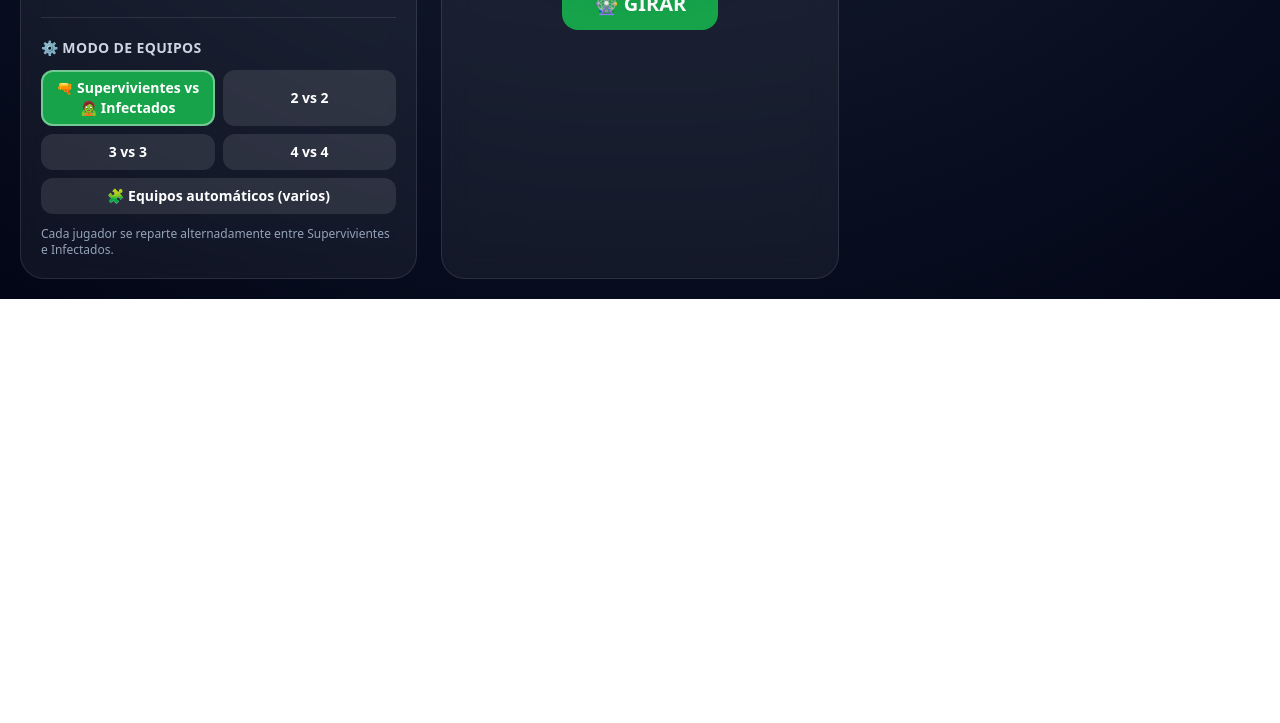
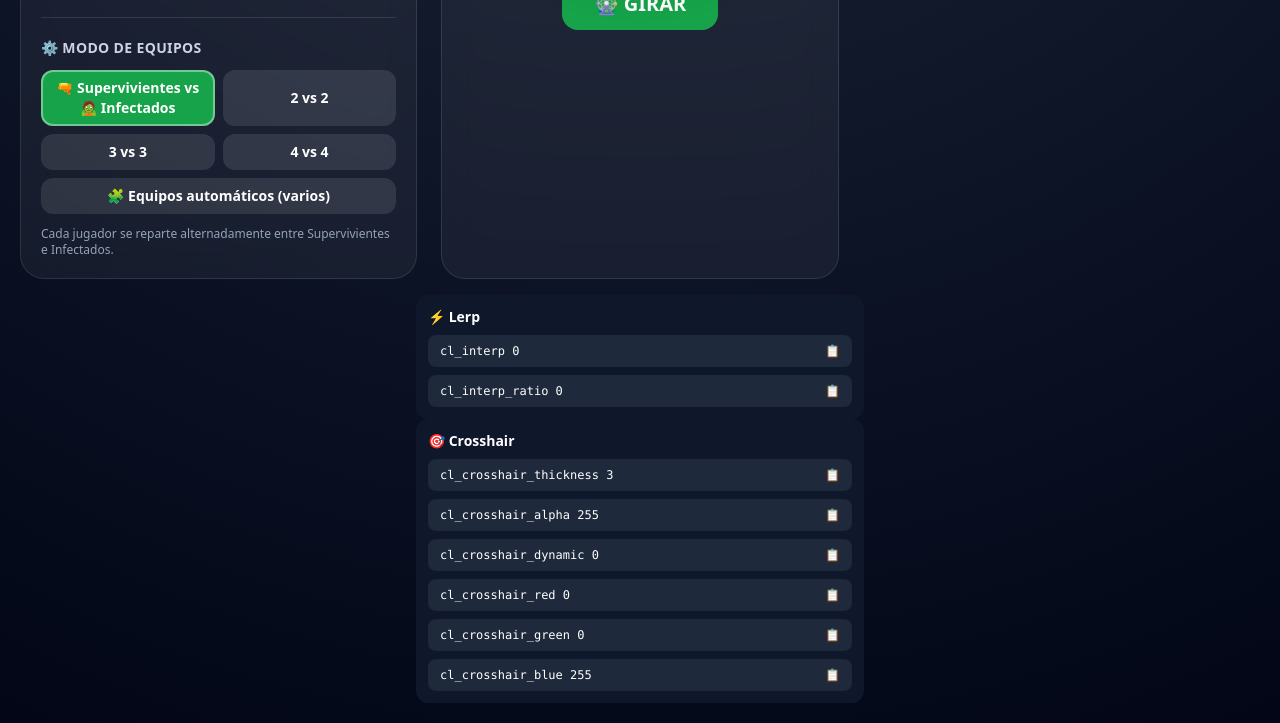
Before and after one commit to xd-tony-xd/Ruleta_LEFT_4_DEAD_2, a plain HTML site: page index.html in a window 1280 px wide. Shown: the part 624-1347 px from the top of the page. Before the commit the page ends 923 px from the top, so only its background shows below. Drawn offline with nearby package versions, Linux system fonts and the light colour scheme.

Commit message:
Actualización de la página

```diff
--- a/index.html
+++ b/index.html
@@ -129,6 +129,56 @@ xd-tony-xd</textarea>
       <div id="mapsList" class="h-[480px] overflow-y-auto space-y-2 pr-1"></div>
     </div>
   </div>
+</div>
+<div class="max-w-md mx-auto bg-slate-900 rounded-xl p-3 space-y-2 mt-4">
+
+    <h3 class="text-sm font-bold text-white mb-2">⚡ Lerp</h3>
+
+    <div class="flex items-center justify-between bg-slate-800 rounded-lg px-3 py-2 text-xs">
+        <code>cl_interp 0</code>
+        <button onclick="copyCmd('cl_interp 0')" class="text-green-400 hover:text-green-300">📋</button>
+    </div>
+
+    <div class="flex items-center justify-between bg-slate-800 rounded-lg px-3 py-2 text-xs">
+        <code>cl_interp_ratio 0</code>
+        <button onclick="copyCmd('cl_interp_ratio 0')" class="text-green-400 hover:text-green-300">📋</button>
+    </div>
+
+</div>
+<div class="max-w-md mx-auto bg-slate-900 rounded-xl p-3 space-y-2">
+
+    <h3 class="text-sm font-bold text-white mb-2">🎯 Crosshair</h3>
+
+    <div class="flex items-center justify-between bg-slate-800 rounded-lg px-3 py-2 text-xs">
+        <code>cl_crosshair_thickness 3</code>
+        <button onclick="copyCmd('cl_crosshair_thickness 3')" class="text-green-400 hover:text-green-300">📋</button>
+    </div>
+
+    <div class="flex items-center justify-between bg-slate-800 rounded-lg px-3 py-2 text-xs">
+        <code>cl_crosshair_alpha 255</code>
+        <button onclick="copyCmd('cl_crosshair_alpha 255')" class="text-green-400 hover:text-green-300">📋</button>
+    </div>
+
+    <div class="flex items-center justify-between bg-slate-800 rounded-lg px-3 py-2 text-xs">
+        <code>cl_crosshair_dynamic 0</code>
+        <button onclick="copyCmd('cl_crosshair_dynamic 0')" class="text-green-400 hover:text-green-300">📋</button>
+    </div>
+
+    <div class="flex items-center justify-between bg-slate-800 rounded-lg px-3 py-2 text-xs">
+        <code>cl_crosshair_red 0</code>
+        <button onclick="copyCmd('cl_crosshair_red 0')" class="text-green-400 hover:text-green-300">📋</button>
+    </div>
+
+    <div class="flex items-center justify-between bg-slate-800 rounded-lg px-3 py-2 text-xs">
+        <code>cl_crosshair_green 0</code>
+        <button onclick="copyCmd('cl_crosshair_green 0')" class="text-green-400 hover:text-green-300">📋</button>
+    </div>
+
+    <div class="flex items-center justify-between bg-slate-800 rounded-lg px-3 py-2 text-xs">
+        <code>cl_crosshair_blue 255</code>
+        <button onclick="copyCmd('cl_crosshair_blue 255')" class="text-green-400 hover:text-green-300">📋</button>
+    </div>
+
 </div>
 
 <script>
@@ -446,7 +496,9 @@ document.getElementById("copyBtn").onclick = () => {
     m.classList.remove("hidden"); setTimeout(() => m.classList.add("hidden"), 2500);
   });
 };
-
+function copyCmd(cmd) {
+    navigator.clipboard.writeText(cmd);
+}
 input.addEventListener("input", updatePlayers);
 
 /* ── Ruleta de mapas ── */
@@ -523,6 +575,7 @@ document.getElementById("spinMapBtn").onclick = spinMap;
 setMode("classic");
 renderMapsList();
 updatePlayers();
+
 </script>
 </body>
 </html>
```
